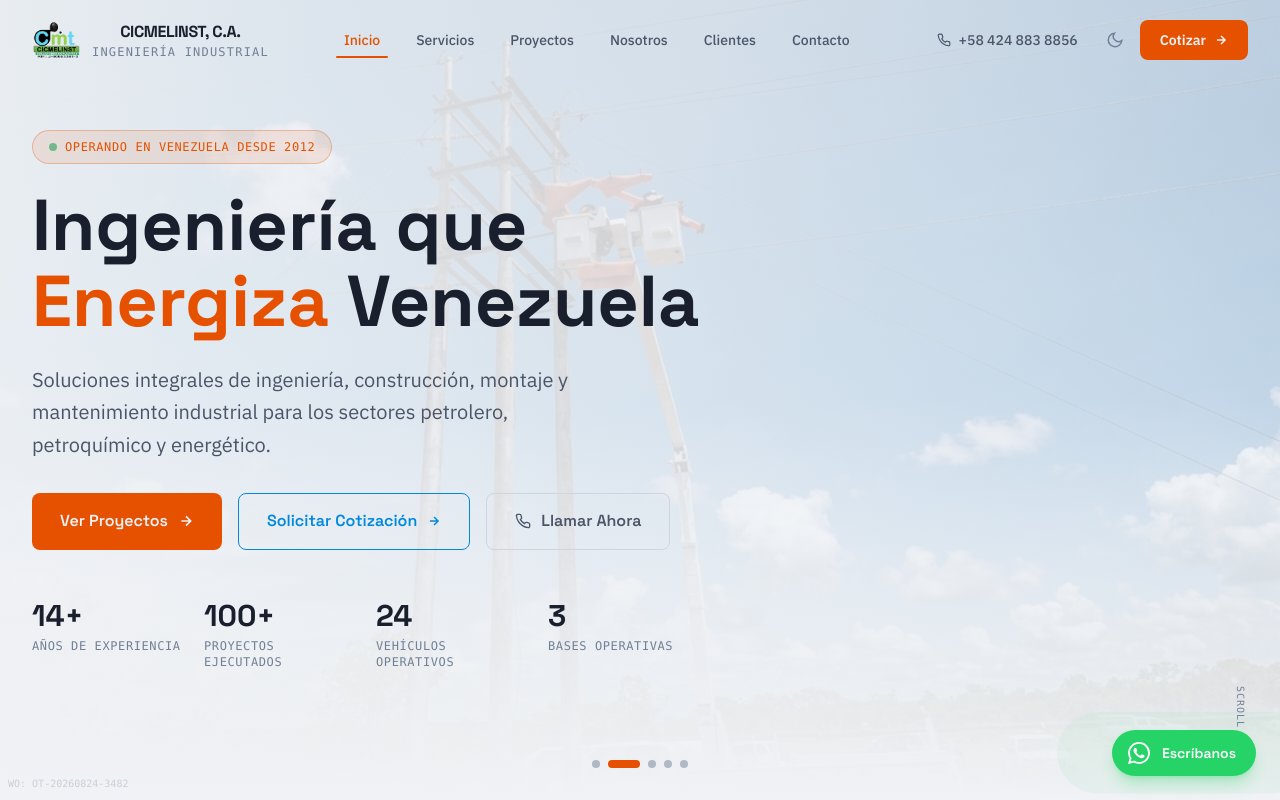
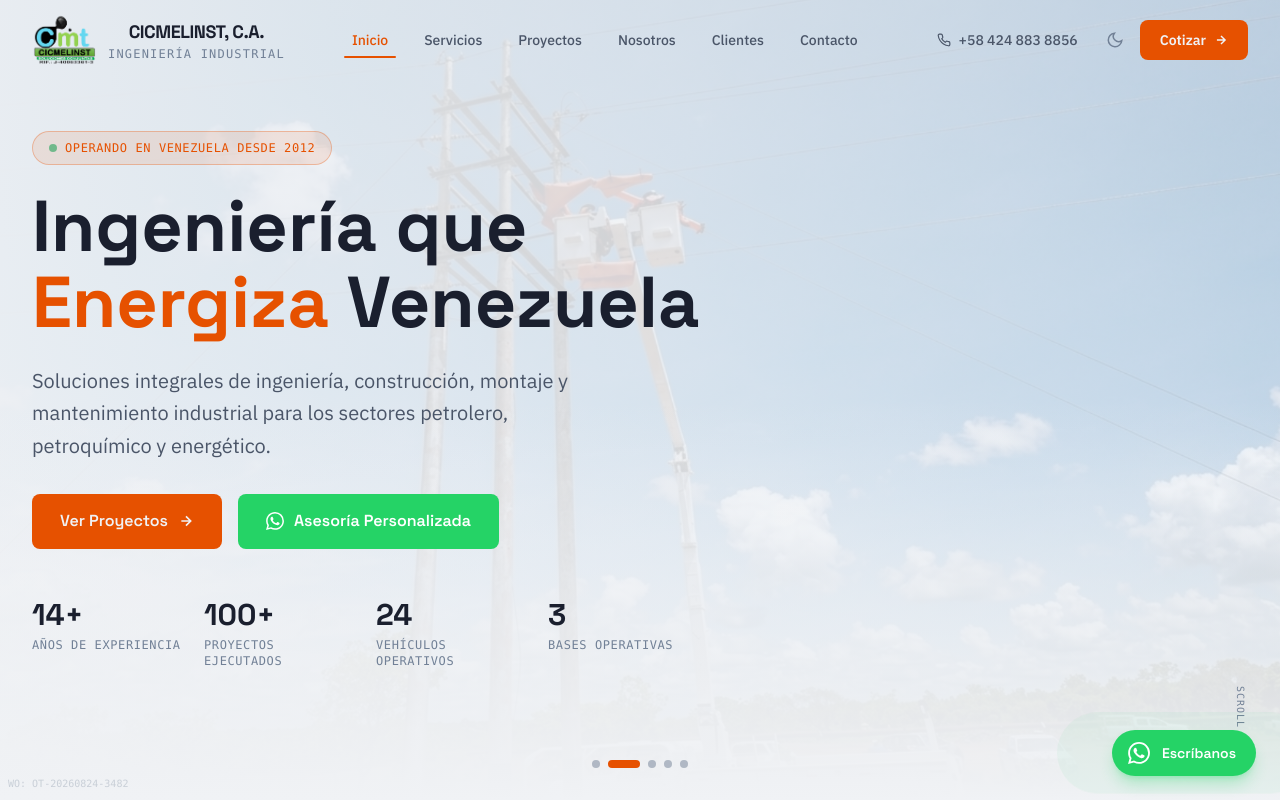
Before and after one commit to cicmelinstcmtca/cicmelinst-industrial, a React (Vite) app: page / in a window 1280 px wide. Shown: the top 800 px of the page. Built offline with nearby package versions, Linux system fonts and the light colour scheme.

Commit message:
feat: logo bigger, CTAs reduced to Asesoria Personalizada, add Petropiar/Chevron, LinkedIn URL

```diff
--- a/src/components/layout/Header.tsx
+++ b/src/components/layout/Header.tsx
@@ -17,7 +17,7 @@
 
 export function Header({ onSectionNavigate }: HeaderProps) {
   const { toggleTheme, isDark, isLight } = useTheme();
-  const { name, logo, phone, phoneDisplay } = useCompany();
+  const { name, logo, phone, phoneDisplay, whatsapp } = useCompany();
   const [scrolled, setScrolled] = useState(false);
   const [activeSection, setActiveSection] = useState('hero');
   const [mobileOpen, setMobileOpen] = useState(false);
@@ -88,16 +88,16 @@
               <img
                 src={logo || '/logo.png'}
                 alt={name}
-                className={`w-auto transition-all duration-300 ${scrolled ? 'h-8' : 'h-10 lg:h-12'}`}
+                className={`w-auto transition-all duration-300 ${scrolled ? 'h-10' : 'h-12 lg:h-16'}`}
                 onError={(e) => {
                   (e.target as HTMLImageElement).style.display = 'none';
                 }}
               />
               <div className="hidden sm:block">
-                <div className="text-sm lg:text-base font-bold text-[var(--color-text-primary)] tracking-tight" style={{ fontFamily: 'var(--font-family-display)' }}>
+                <div className="text-base lg:text-lg font-bold text-[var(--color-text-primary)] tracking-tight" style={{ fontFamily: 'var(--font-family-display)' }}>
                   {name}
                 </div>
-                <div className="text-[10px] lg:text-xs text-[var(--color-text-muted)] font-mono uppercase tracking-widest">
+                <div className="text-[11px] lg:text-xs text-[var(--color-text-muted)] font-mono uppercase tracking-widest">
                   Ingeniería Industrial
                 </div>
               </div>
@@ -251,15 +251,17 @@
                   transition={{ delay: 0.3 }}
                   className="mt-6 pt-6 border-t border-[var(--color-border-panel)]"
                 >
-                  <button
-                    onClick={() => handleNav('contact')}
-                    className="w-full flex items-center justify-center gap-2 px-4 py-3 text-sm font-semibold bg-[var(--color-warn-orange)] text-[var(--color-bg-control)] rounded-lg hover:bg-[var(--color-warn-orange-glow)] transition-all"
+                  <a
+                    href={`https://wa.me/${whatsapp}?text=Hola,%20me%20interesa%20una%20asesor%C3%ADa%20personalizada%20sobre%20sus%20servicios.`}
+                    target="_blank"
+                    rel="noopener noreferrer"
+                    className="w-full flex items-center justify-center gap-2 px-4 py-3 text-sm font-semibold bg-[#25D366] text-white rounded-lg hover:bg-[#20BD5A] transition-all"
                   >
-                    Solicitar Cotización
-                    <svg width="14" height="14" viewBox="0 0 24 24" fill="none" stroke="currentColor" strokeWidth="2.5">
-                      <path d="M5 12h14M12 5l7 7-7 7" />
+                    <svg width="16" height="16" viewBox="0 0 24 24" fill="currentColor">
+                      <path d="M17.472 14.382c-.297-.149-1.758-.867-2.03-.967-.273-.099-.471-.148-.67.15-.197.297-.767.966-.94 1.164-.173.199-.347.223-.644.075-.297-.15-1.255-.463-2.39-1.475-.883-.788-1.48-1.761-1.653-2.059-.173-.297-.018-.458.13-.606.134-.133.298-.347.446-.52.149-.174.198-.298.298-.497.099-.198.05-.371-.025-.52-.075-.149-.669-1.612-.916-2.207-.242-.579-.487-.5-.669-.51-.173-.008-.371-.01-.57-.01-.198 0-.52.074-.792.372-.272.297-1.04 1.016-1.04 2.479 0 1.462 1.065 2.875 1.213 3.074.149.198 2.096 3.2 5.077 4.487.709.306 1.262.489 1.694.625.712.227 1.36.195 1.871.118.571-.085 1.758-.719 2.006-1.413.248-.694.248-1.289.173-1.413-.074-.124-.272-.198-.57-.347m-5.421 7.403h-.004a9.87 9.87 0 01-5.031-1.378l-.361-.214-3.741.982.998-3.648-.235-.374a9.86 9.86 0 01-1.51-5.26c.001-5.45 4.436-9.884 9.888-9.884 2.64 0 5.122 1.03 6.988 2.898a9.825 9.825 0 012.893 6.994c-.003 5.45-4.437 9.884-9.885 9.884m8.413-18.297A11.815 11.815 0 0012.05 0C5.495 0 .16 5.335.157 11.892c0 2.096.547 4.142 1.588 5.945L.057 24l6.305-1.654a11.882 11.882 0 005.683 1.448h.005c6.554 0 11.89-5.335 11.893-11.893a11.821 11.821 0 00-3.48-8.413z" />
                     </svg>
-                  </button>
+                    Asesoría Personalizada
+                  </a>
                 </motion.div>
               </div>
             </motion.div>
--- a/src/components/layout/Hero.tsx
+++ b/src/components/layout/Hero.tsx
@@ -117,25 +117,17 @@
                 <path d="M5 12h14M12 5l7 7-7 7" />
               </svg>
             </button>
-            <button
-              onClick={() => onSectionNavigate('contact')}
-              className="group inline-flex items-center gap-2.5 px-7 py-3.5 border border-[var(--color-pipe-blue-glow)] text-[var(--color-pipe-blue-glow)] font-semibold rounded-lg hover:bg-[var(--color-pipe-blue-glow)] hover:text-[var(--color-bg-control)] hover:shadow-xl hover:shadow-[var(--color-pipe-blue-glow)]/20 hover:-translate-y-0.5 active:translate-y-0 active:scale-[0.98] transition-all duration-200"
+            <a
+              href={`https://wa.me/${company.whatsapp}?text=Hola,%20me%20interesa%20una%20asesor%C3%ADa%20personalizada%20sobre%20sus%20servicios.`}
+              target="_blank"
+              rel="noopener noreferrer"
+              className="group inline-flex items-center gap-2.5 px-7 py-3.5 bg-[#25D366] text-white font-semibold rounded-lg hover:bg-[#20BD5A] hover:shadow-xl hover:shadow-[#25D366]/25 hover:-translate-y-0.5 active:translate-y-0 active:scale-[0.98] transition-all duration-200"
               style={{ fontFamily: 'var(--font-family-display)' }}
             >
-              Solicitar Cotización
-              <svg width="14" height="14" viewBox="0 0 24 24" fill="none" stroke="currentColor" strokeWidth="2.5" className="transition-transform group-hover:translate-x-0.5">
-                <path d="M5 12h14M12 5l7 7-7 7" />
+              <svg width="18" height="18" viewBox="0 0 24 24" fill="currentColor">
+                <path d="M17.472 14.382c-.297-.149-1.758-.867-2.03-.967-.273-.099-.471-.148-.67.15-.197.297-.767.966-.94 1.164-.173.199-.347.223-.644.075-.297-.15-1.255-.463-2.39-1.475-.883-.788-1.48-1.761-1.653-2.059-.173-.297-.018-.458.13-.606.134-.133.298-.347.446-.52.149-.174.198-.298.298-.497.099-.198.05-.371-.025-.52-.075-.149-.669-1.612-.916-2.207-.242-.579-.487-.5-.669-.51-.173-.008-.371-.01-.57-.01-.198 0-.52.074-.792.372-.272.297-1.04 1.016-1.04 2.479 0 1.462 1.065 2.875 1.213 3.074.149.198 2.096 3.2 5.077 4.487.709.306 1.262.489 1.694.625.712.227 1.36.195 1.871.118.571-.085 1.758-.719 2.006-1.413.248-.694.248-1.289.173-1.413-.074-.124-.272-.198-.57-.347m-5.421 7.403h-.004a9.87 9.87 0 01-5.031-1.378l-.361-.214-3.741.982.998-3.648-.235-.374a9.86 9.86 0 01-1.51-5.26c.001-5.45 4.436-9.884 9.888-9.884 2.64 0 5.122 1.03 6.988 2.898a9.825 9.825 0 012.893 6.994c-.003 5.45-4.437 9.884-9.885 9.884m8.413-18.297A11.815 11.815 0 0012.05 0C5.495 0 .16 5.335.157 11.892c0 2.096.547 4.142 1.588 5.945L.057 24l6.305-1.654a11.882 11.882 0 005.683 1.448h.005c6.554 0 11.89-5.335 11.893-11.893a11.821 11.821 0 00-3.48-8.413z" />
               </svg>
-            </button>
-            <a
-              href={`tel:${company.phone.replace(/[\s-]/g, '')}`}
-              className="inline-flex items-center gap-2.5 px-7 py-3.5 border border-[var(--color-border-panel)] text-[var(--color-text-secondary)] font-semibold rounded-lg hover:border-[var(--color-text-muted)] hover:text-[var(--color-text-primary)] hover:bg-[var(--color-bg-panel)]/50 hover:-translate-y-0.5 active:translate-y-0 active:scale-[0.98] transition-all duration-200"
-              style={{ fontFamily: 'var(--font-family-display)' }}
-            >
-              <svg width="16" height="16" viewBox="0 0 24 24" fill="none" stroke="currentColor" strokeWidth="2">
-                <path d="M22 16.92v3a2 2 0 0 1-2.18 2 19.79 19.79 0 0 1-8.63-3.07 19.5 19.5 0 0 1-6-6 19.79 19.79 0 0 1-3.07-8.67A2 2 0 0 1 4.11 2h3a2 2 0 0 1 2 1.72c.127.96.361 1.903.7 2.81a2 2 0 0 1-.45 2.11L8.09 9.91a16 16 0 0 0 6 6l1.27-1.27a2 2 0 0 1 2.11-.45c.907.339 1.85.573 2.81.7A2 2 0 0 1 22 16.92z" />
-              </svg>
-              Llamar Ahora
+              Asesoría Personalizada
             </a>
           </motion.div>
 
--- a/src/data/clients.ts
+++ b/src/data/clients.ts
@@ -6,7 +6,8 @@
   { name: "Petrocedeño", website: "#", logo: "/logos/clientes/PDVSA PETROCEDENO.png" },
   { name: "FLUXUS", website: "#", logo: "/logos/clientes/FLUXUS.png" },
   { name: "NABEP", website: "#", logo: "/logos/clientes/NABEP.webp" },
-  { name: "WESCA", website: "#", logo: "/logos/clientes/WESCA.png" }
+  { name: "WESCA", website: "#", logo: "/logos/clientes/WESCA.png" },
+  { name: "Petropiar | Chevron", website: "#", logo: "/logos/clientes/petropiar chevron.jpg" }
 ];
 
 export const clientsTagline = "Empresas que han confiado en nuestra capacidad técnica.";
--- a/src/data/company.ts
+++ b/src/data/company.ts
@@ -18,7 +18,7 @@
   whatsapp: "584248838856",
   schedule: "Lun - Vie: 7:00 AM - 5:00 PM\nSáb: 7:00 AM - 12:00 PM",
   social: {
-    linkedin: "#",
+    linkedin: "https://www.linkedin.com/company/cicmelinst/home/",
     instagram: "https://www.instagram.com/cicmelinst/",
     youtube: "#"
   },
```
Also changed, not shown: public/logos/clientes/petropiar chevron.jpg (added).
